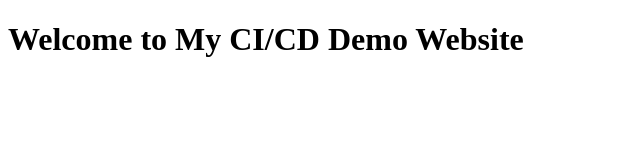
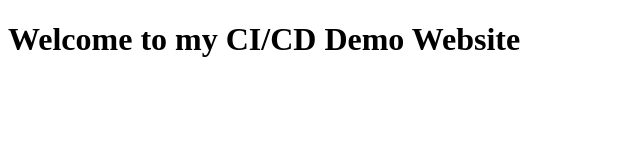
Before and after one commit to yashashwini581/mini-cicd-demo, a plain HTML site: page index.html in a window 1280 px wide. Shown: the full height of the page, 0-640 px from the left. Drawn offline with Linux system fonts and the light colour scheme.

Commit message:
Update index.html

```diff
--- a/index.html
+++ b/index.html
@@ -6,6 +6,6 @@
     <title>My CI/CD Demo</title>
 </head>
 <body>
-    <h1>Welcome to My CI/CD Demo Website</h1>
+    <h1>Welcome to my CI/CD Demo Website</h1>
 </body>
 </html>
```
